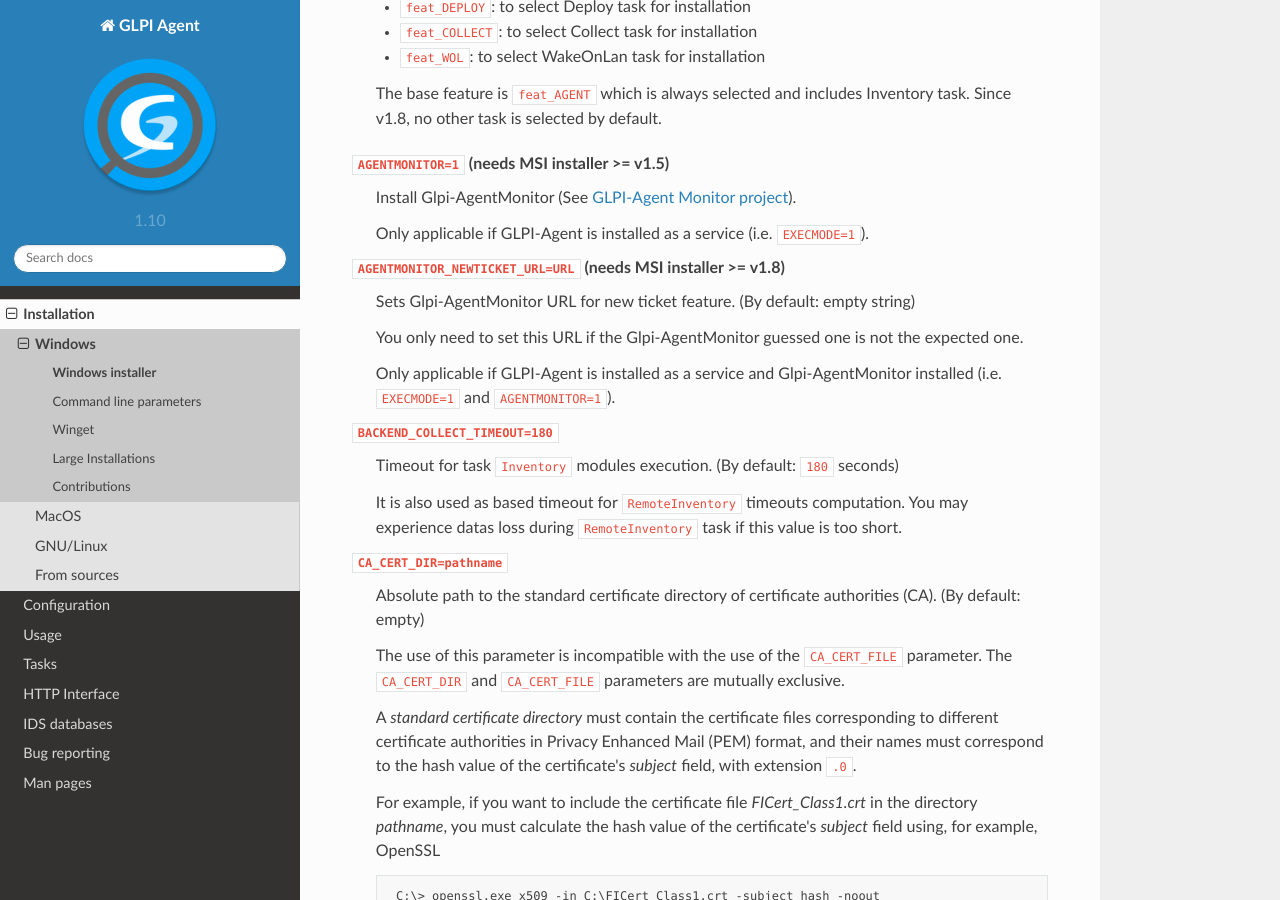
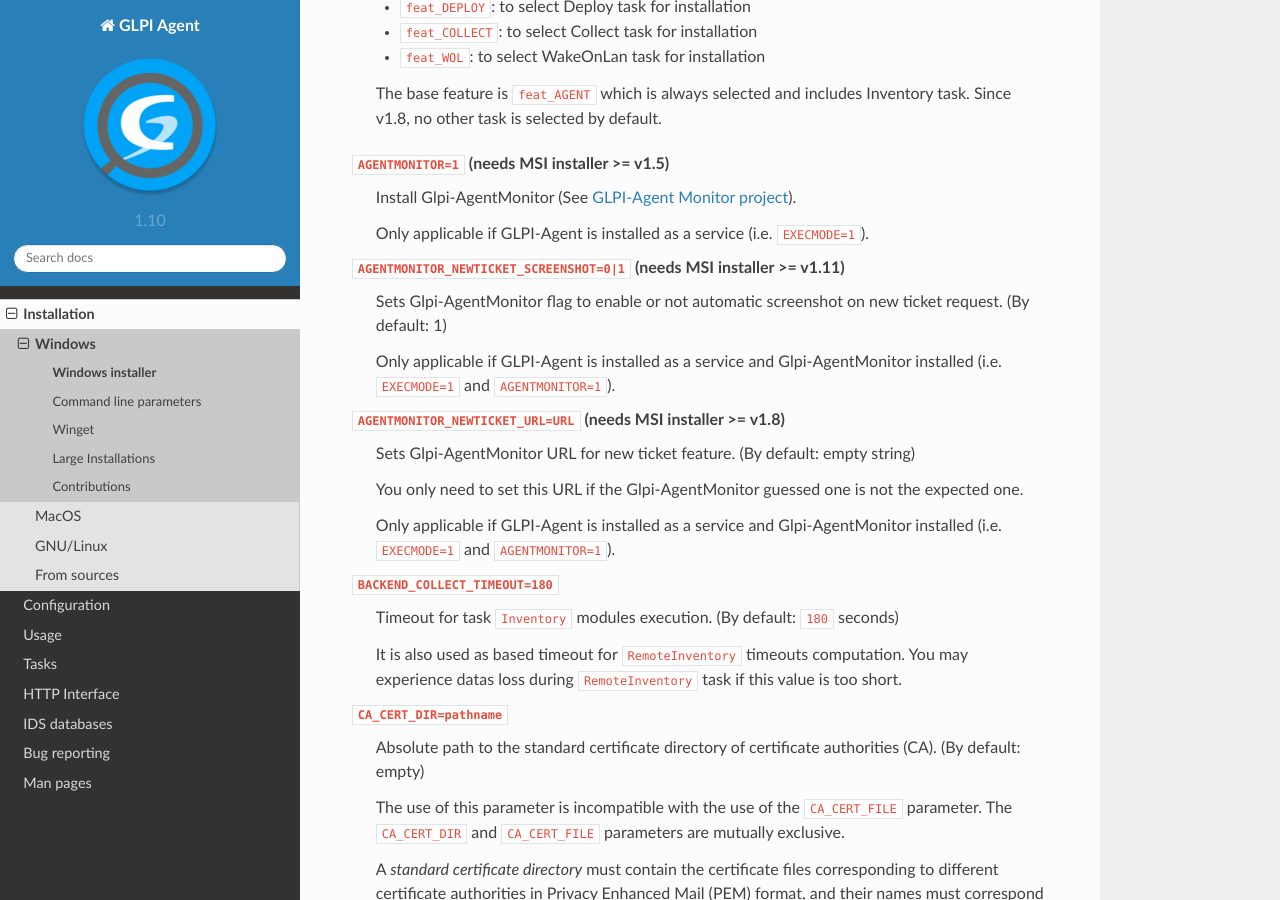
Before and after one commit to glpi-project/doc-agent, a Sphinx documentation site: the page built from source/installation/windows-command-line.rst, in a window 1280 px wide and 900 px high, scrolled down 1543 px. Built offline with Sphinx 7.4.7 and the Read the Docs theme 2.0.0, drawn with Linux system fonts in a browser that asks for light colours.

Commit message:
Add AGENTMONITOR_NEWTICKET_SCREENSHOT parameter documentation

```diff
--- a/source/installation/windows-command-line.rst
+++ b/source/installation/windows-command-line.rst
@@ -78,6 +78,11 @@
    Install Glpi-AgentMonitor (See `GLPI-Agent Monitor project <https://github.com/glpi-project/glpi-agentmonitor>`_).
 
    Only applicable if GLPI-Agent is installed as a service (i.e. ``EXECMODE=1``).
+
+``AGENTMONITOR_NEWTICKET_SCREENSHOT=0|1`` (needs MSI installer >= v1.11)
+   Sets Glpi-AgentMonitor flag to enable or not automatic screenshot on new ticket request. (By default: 1)
+
+   Only applicable if GLPI-Agent is installed as a service and Glpi-AgentMonitor installed (i.e. ``EXECMODE=1`` and ``AGENTMONITOR=1``).
 
 ``AGENTMONITOR_NEWTICKET_URL=URL`` (needs MSI installer >= v1.8)
    Sets Glpi-AgentMonitor URL for new ticket feature. (By default: empty string)
```
